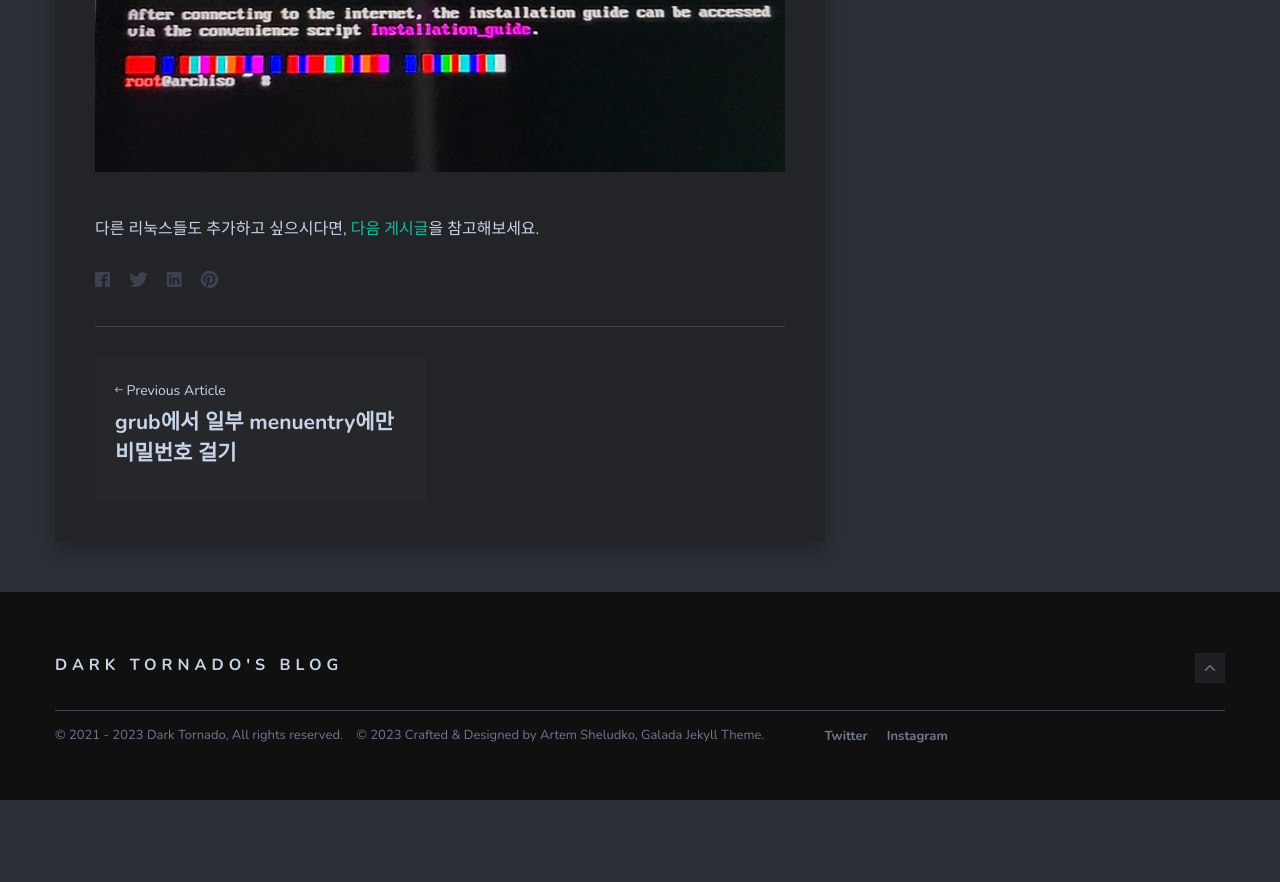
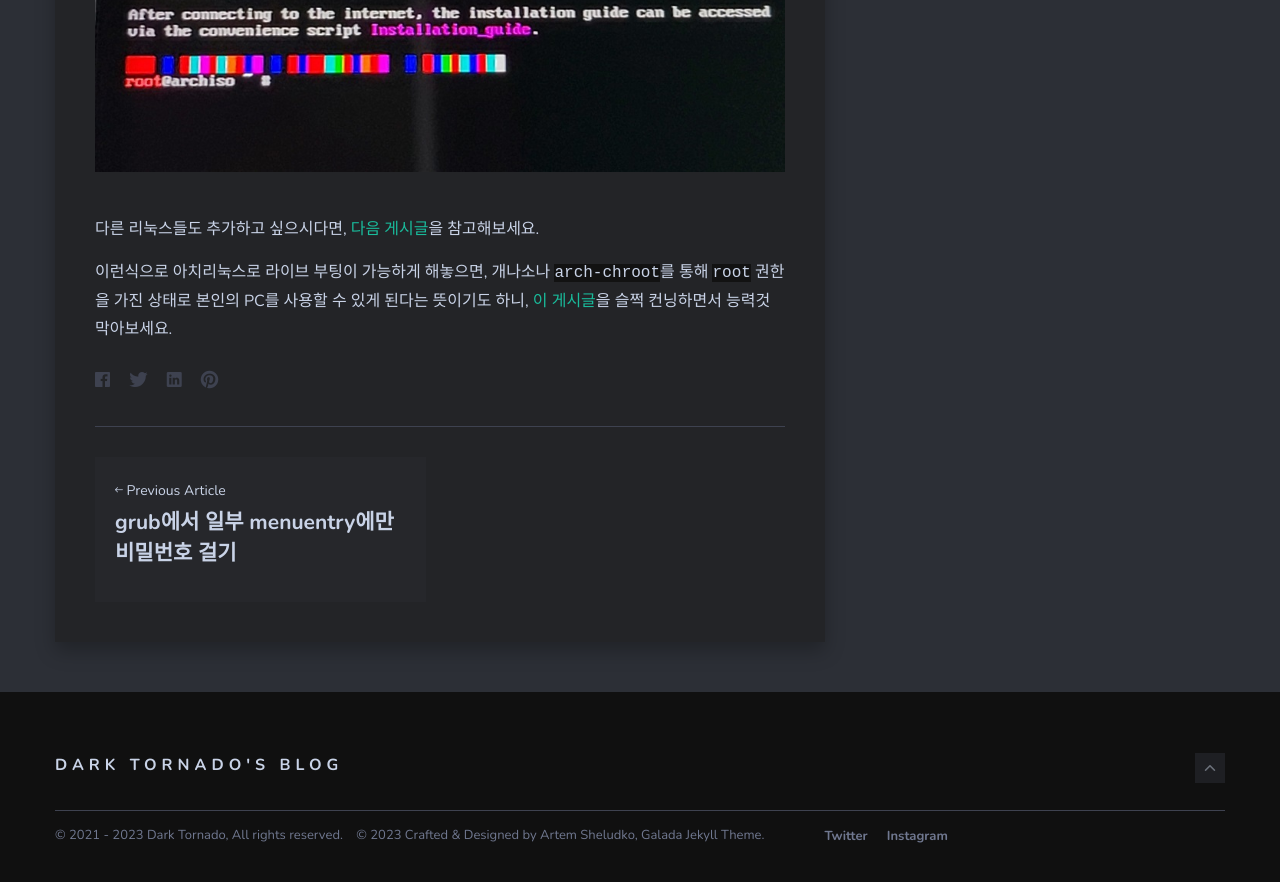
Before and after one commit to DarkTornado/blog, a Jekyll site: the page built from _posts/2023-05-20-archlinux-liveboot-grub.md, in a window 1280 px wide and 900 px high, scrolled down 3237 px. Shown: the top 882 px of the window. Built offline with Jekyll 4.4.1, drawn with Linux system fonts in a browser that asks for light colours; nearby versions of some CDN libraries; before the commit the page ends 4037 px from its top, so only the background shows below that.

Commit message:
additional info added

```diff
--- a/_posts/2023-05-20-archlinux-liveboot-grub.md
+++ b/_posts/2023-05-20-archlinux-liveboot-grub.md
@@ -52,3 +52,5 @@ $ sudo grub-mkconfig -o /boot/grub/grub.cfg
 
 <br>
 다른 리눅스들도 추가하고 싶으시다면, [다음 게시글]({{site.url}}{{site.baseurl}}/grub-boot-with-iso/)을 참고해보세요.
+
+이런식으로 아치리눅스로 라이브 부팅이 가능하게 해놓으면, 개나소나 `arch-chroot`를 통해 `root` 권한을 가진 상태로 본인의 PC를 사용할 수 있게 된다는 뜻이기도 하니, [이 게시글]({{site.url}}{{site.baseurl}}/grub-menuentry-password/)을 슬쩍 컨닝하면서 능력것 막아보세요.
```
